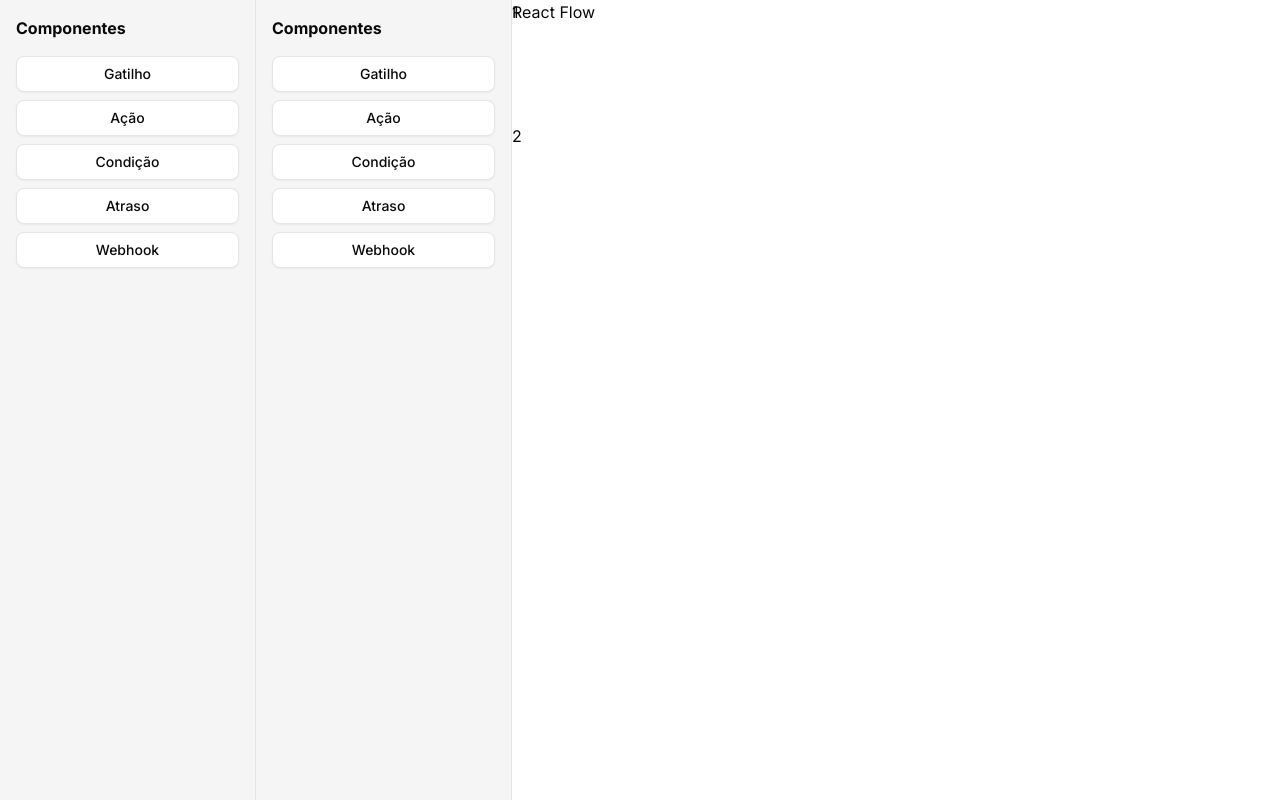
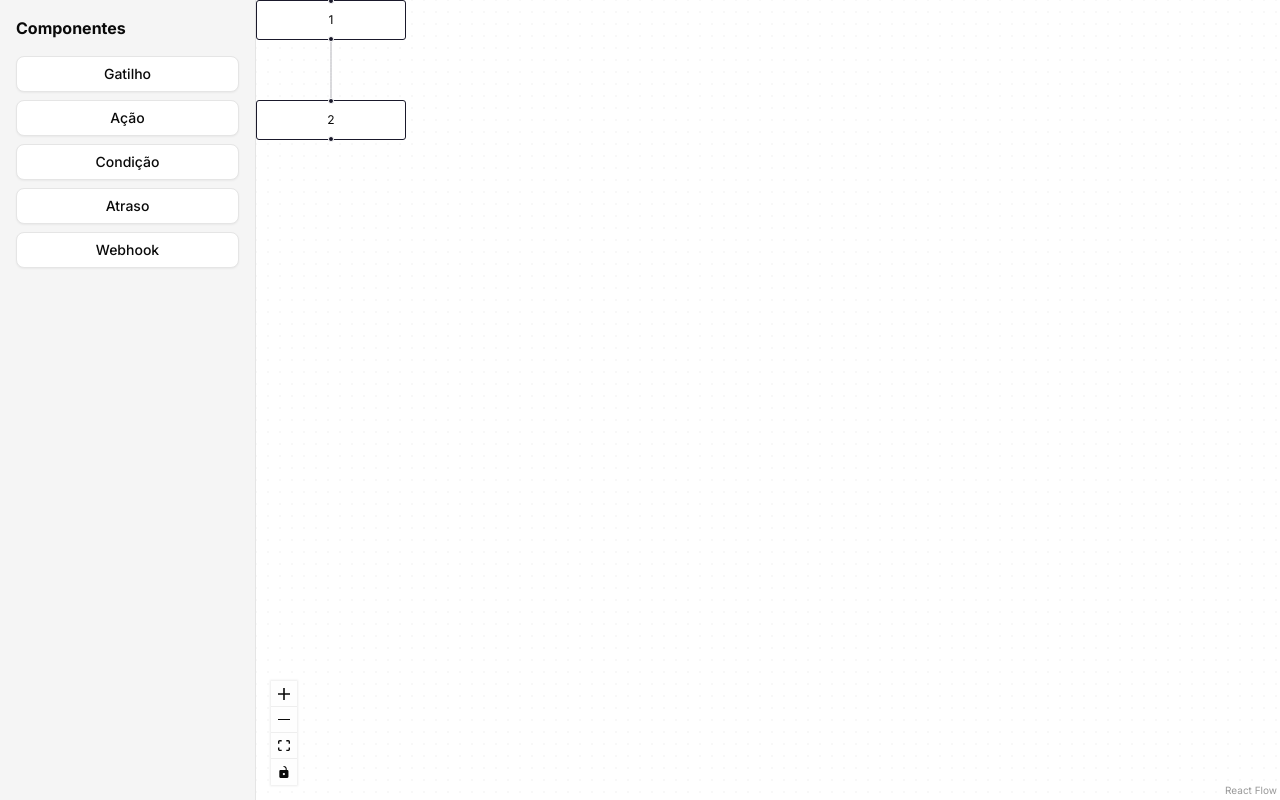
Before and after one commit to FelipePinha/GR-Flow, a Next.js app: page / in a window 1280 px wide. Built offline with nearby package versions, Linux system fonts and the light colour scheme.

Commit message:
refactor: importing react flow css

```diff
--- a/src/app/components/flow-editor.tsx
+++ b/src/app/components/flow-editor.tsx
@@ -6,8 +6,11 @@ import {
   Connection,
   useNodesState,
   useEdgesState,
+  Background,
+  BackgroundVariant,
+  Controls,
 } from "@xyflow/react";
-import { Sidebar } from "./sidebar";
+import "@xyflow/react/dist/style.css";
 
 // Exemplo de nodes iniciais
 const initialNodes = [
@@ -28,17 +31,15 @@ export function FlowEditor() {
   );
 
   return (
-    <div className="flex h-screen">
-      <Sidebar />
-      <div className="flex-1 h-full">
     <ReactFlow
       nodes={nodes}
       edges={edges}
       onNodesChange={onNodesChange}
       onEdgesChange={onEdgesChange}
       onConnect={onConnect}
-        />
-      </div>
-    </div>
+    >
+      <Background variant={BackgroundVariant.Cross} gap={12} size={1} />
+      <Controls />
+    </ReactFlow>
   );
 }
```
Lines whose indentation alone changed are shown as unchanged.
